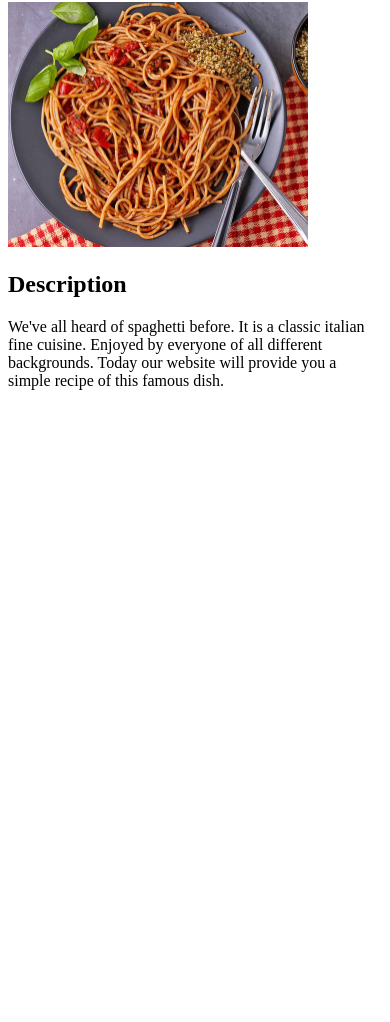
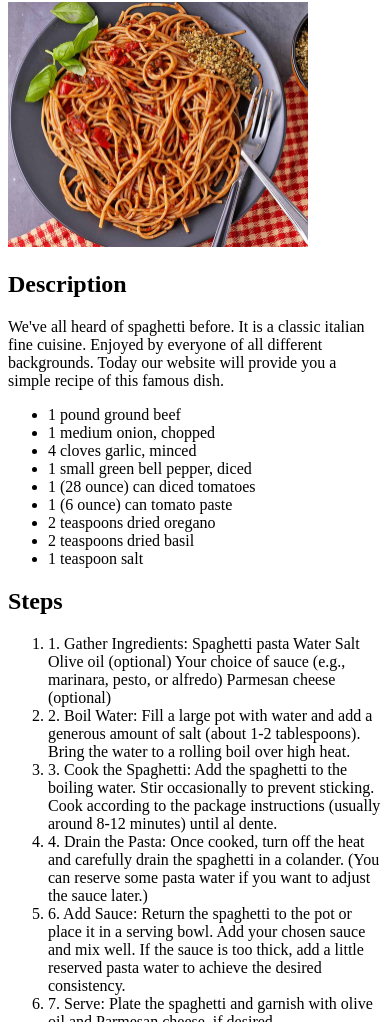
Before and after one commit to alafleur39/odin-recipes, a plain HTML site: page recipes/spaghetti.html in a window 390 px wide. Shown: the part 78-1100 px from the top of the page. Before the commit the page ends 844 px from the top, so only its background shows below. Drawn offline with Linux system fonts and the light colour scheme; files whose address does not match are found by name.

```diff
--- a/recipes/spaghetti.html
+++ b/recipes/spaghetti.html
@@ -12,6 +12,51 @@
     <h2>Description</h2>
     <p>We've all heard of spaghetti before. It is a classic italian fine cuisine. Enjoyed by everyone of all different backgrounds. Today our website
       will provide you a simple recipe of this famous dish. </p>
+    <ul>
+        <li>1 pound ground beef</li>
+        <li>1 medium onion, chopped</li>
+        <li>4 cloves garlic, minced</li>
+        <li>1 small green bell pepper, diced</li>
+        <li>1 (28 ounce) can diced tomatoes</li>
+        <li>1 (6 ounce) can tomato paste</li>
+        <li>2 teaspoons dried oregano</li>
+        <li>2 teaspoons dried basil</li>
+        <li>1 teaspoon salt</li>
+    </ul>
+    <h2>Steps</h2>
+    <ol>
+        <li> 1. Gather Ingredients:
+            Spaghetti pasta
+            Water
+            Salt
+            Olive oil (optional)
+            Your choice of sauce (e.g., marinara, pesto, or alfredo)
+            Parmesan cheese (optional)</li>
+        <li> 2. Boil Water:
+            Fill a large pot with water and add a generous amount of salt (about 1-2 tablespoons).
+            Bring the water to a rolling boil over high heat.
+            </li>
+        <li> 3. Cook the Spaghetti:
+            Add the spaghetti to the boiling water.
+            Stir occasionally to prevent sticking.
+            Cook according to the package instructions (usually around 8-12 minutes) until al dente.</li>
+        <li> 4. Drain the Pasta:
+            Once cooked, turn off the heat and carefully drain the spaghetti in a colander. (You can reserve some pasta water if you want to adjust the sauce later.)</li>
+        <li>
+            6. Add Sauce:
+            Return the spaghetti to the pot or place it in a serving bowl.
+            Add your chosen sauce and mix well. If the sauce is too thick, add a little reserved pasta water to achieve the desired consistency.
+        </li>
+        <li> 7. Serve:
+            Plate the spaghetti and garnish with olive oil and Parmesan cheese, if desired.
+            </li>
+        <li> 8.Enjoy!:
+            Serve hot and enjoy your delicious homemade spaghetti!
+            </li>
+
+
+
+    </ol>
 
 
 </body>
```
Also changed, not shown: index.html (+1 -0 lines), recipes/tacos.html (added, +41 -0 lines), recipes/Hamburger.html (added), recipes/Hamburger.jpeg (added), recipes/tacos.png (added).
